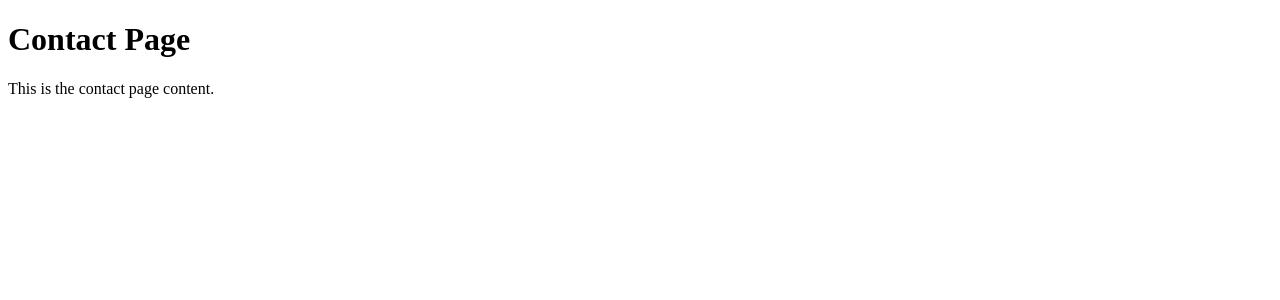
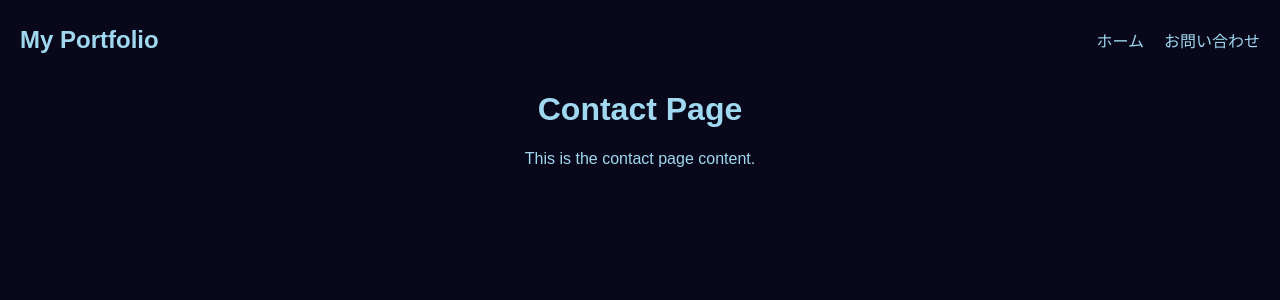
Before and after one commit to HibikiKobayashii/portforio, a Next.js app: page /contact in a window 1280 px wide. Shown: the top 300 px of the page. Built offline with nearby package versions, Linux system fonts and the light colour scheme.

Commit message:
Update contact.tsx

```diff
--- a/pages/contact.tsx
+++ b/pages/contact.tsx
@@ -3,11 +3,41 @@ import Header from "../app/components/Header";
 
 const Contact = () => {
   return (
-    <div>
-      <h1>Contact Page</h1>
-      <p>This is the contact page content.</p>
+    <div
+      style={{
+        margin: 0,
+        padding: 0,
+        fontFamily: "Arial, sans-serif",
+        boxSizing: "border-box",
+        backgroundColor: "#08081a",
+        color: "#a0d8ef",
+      }}
+    >
+      <style>
+        {`
+          html, body {
+            margin: 0;
+            padding: 0;
+          }
+          * {
+            box-sizing: border-box;
+          }
+        `}
+      </style>
+
+      <Header />
+      <main
+        style={{
+          paddingTop: "70px",
+          textAlign: "center",
+          minHeight: "100vh",
+        }}
+      >
+        <h1>Contact Page</h1>
+        <p>This is the contact page content.</p>
+      </main>
     </div>
   );
 };
 
-export default Contact;  // Contact コンポーネントをエクスポート
+export default Contact;
```
